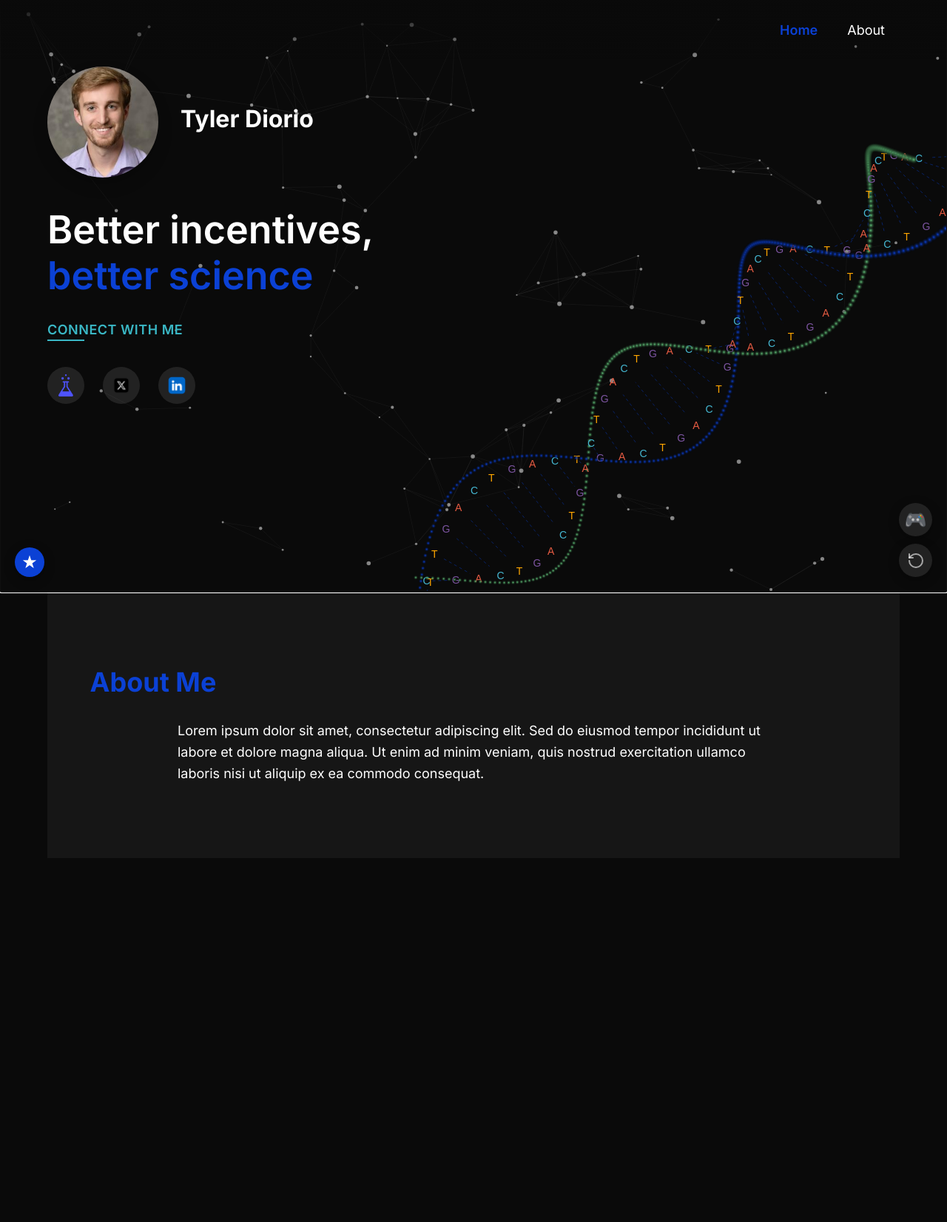
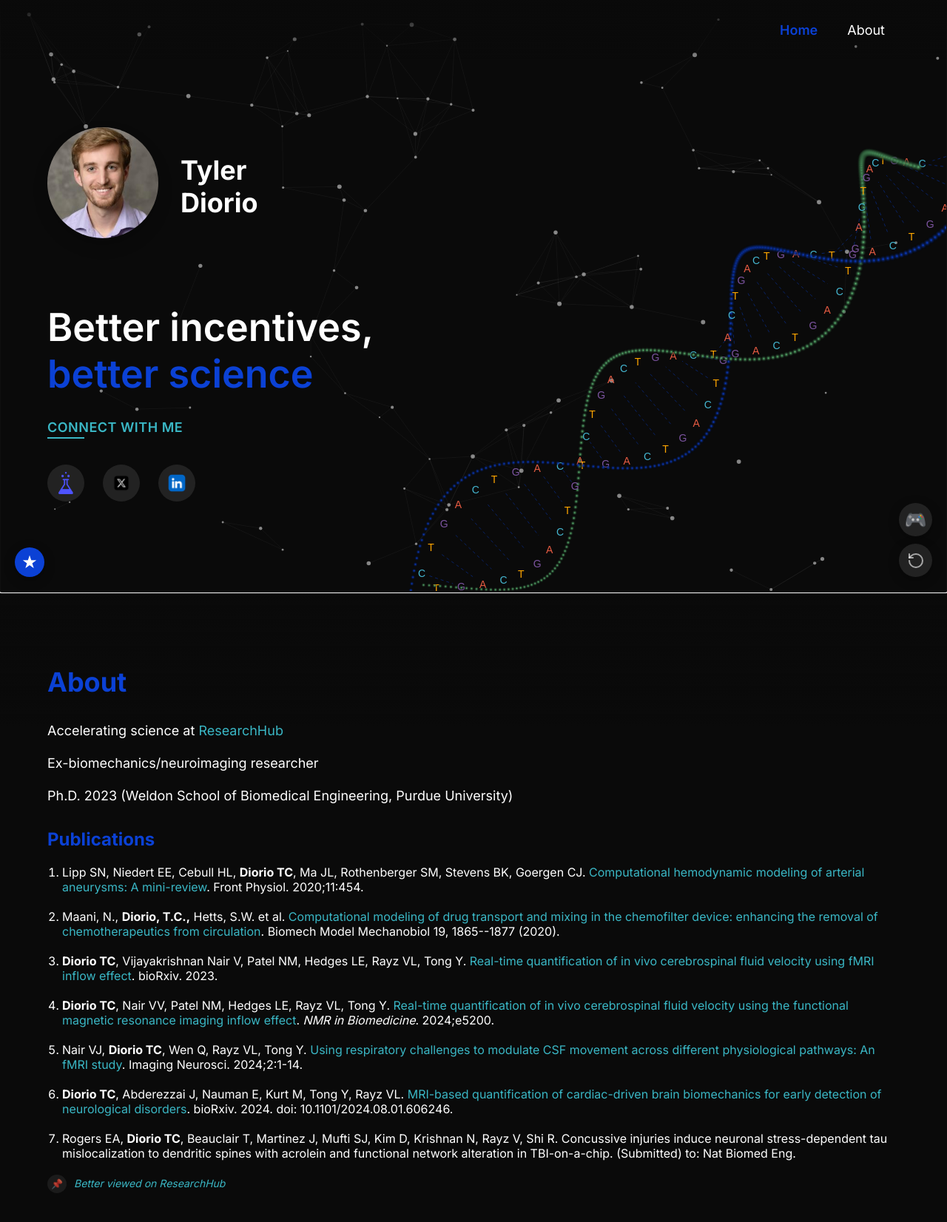
Before and after one commit to TylerDiorio/TylerDiorio.xyz, a plain HTML site: page index.html in a window 1280 px wide. Shown: the whole page at 74% size. Before the commit the page ends 1160 px from the top, so only its background shows below. Drawn offline with Linux system fonts and the light colour scheme; animation ran at ten frames a second; files whose address does not match are found by name.

Commit message:
Updated about page
Added about description, bio, outlinks, and publications. Also faded dna-animation to background behind about section

```diff
--- a/index.html
+++ b/index.html
@@ -3,11 +3,13 @@
 <head>
     <meta charset="UTF-8">
     <meta name="viewport" content="width=device-width, initial-scale=1.0">
-    <title>Tyler Diorio - Better incentives, better science</title>
+    <title>Tyler Diorio</title>
     <link rel="stylesheet" href="./styles/styles.css">
 </head>
 <body>
     <canvas id="dna-canvas"></canvas>
+
+    <div class="content-wrapper">
         <header>
             <nav>
                 <ul>
@@ -16,12 +18,16 @@
                 </ul>
             </nav>
         </header>
+
         <main>
-        <section id="home" class="section">
+            <section id="home">
                 <div class="content">
                     <div class="header-content">
                         <div class="profile-picture"></div>
-                    <h2 class="name">Tyler Diorio</h2>
+                        <h2 class="name">
+                            <span>Tyler</span><br>
+                            <span>Diorio</span>
+                        </h2>
                     </div>
                     <h1>
                         <span class="main-text">Better incentives,</span>
@@ -29,40 +35,75 @@
                     </h1>
                     <p class="connect-text">Connect with me</p>
                     <div class="social-links">
-                    <a href="https://www.researchhub.com" target="_blank" class="researchhub">
+                        <a href="https://www.researchhub.com/author/956713" class="researchhub" target="_blank">
                             <img src="./assets/logos/researchhub-logo-placeholder.png" alt="ResearchHub">
                         </a>
-                    <a href="https://twitter.com/TylerDiorio" target="_blank" class="twitter">
+                        <a href="https://twitter.com/TylerDiorio" class="twitter" target="_blank">
                             <img src="./assets/logos/twitter-placeholder.png" alt="Twitter">
                         </a>
-                    <a href="https://www.linkedin.com/in/tyler-diorio-351325aa/" target="_blank" class="linkedin">
+                        <a href="https://www.linkedin.com/in/tyler-diorio-351325aa/" class="linkedin" target="_blank">
                             <img src="./assets/logos/linkedin-placeholder.png" alt="LinkedIn">
                         </a>
                     </div>
                 </div>
             </section>
-        <section id="about" class="section">
-            <h2>About Me</h2>
-            <p>Lorem ipsum dolor sit amet, consectetur adipiscing elit. Sed do eiusmod tempor incididunt ut labore et dolore magna aliqua. Ut enim ad minim veniam, quis nostrud exercitation ullamco laboris nisi ut aliquip ex ea commodo consequat.</p>
+
+            <section id="about">
+                <h2>About</h2>
+                <p>Accelerating science at <a href="https://www.researchhub.com/author/956713" target="_blank">ResearchHub</a></p>
+                <p></p>
+                <p>Ex-biomechanics/neuroimaging researcher</p>
+                <p></p>
+                <p>Ph.D. 2023 (Weldon School of Biomedical Engineering, Purdue University)</p>
+
+                <h3>Publications</h3>
+                <ol>
+                    <li>
+                        <p2>Lipp SN, Niedert EE, Cebull HL, <strong>Diorio TC</strong>, Ma JL, Rothenberger SM, Stevens BK, Goergen CJ. <a href="https://www.researchhub.com/paper/1272688/computational-hemodynamic-modeling-of-arterial-aneurysms-a-mini-review" target="_blank">Computational hemodynamic modeling of arterial aneurysms: A mini-review</a>. Front Physiol. 2020;11:454.</p2>
+                    </li>
+                    <li>
+                        <p2>Maani, N., <strong>Diorio, T.C.,</strong> Hetts, S.W. et al. <a href="https://www.researchhub.com/paper/1272689/computational-modeling-of-drug-transport-and-mixing-in-the-chemofilter-device-enhancing-the-removal-of-chemotherapeutics-from-circulation" target="_blank">Computational modeling of drug transport and mixing in the chemofilter device: enhancing the removal of chemotherapeutics from circulation</a>. Biomech Model Mechanobiol 19, 1865--1877 (2020).</p2>
+                    </li>
+                    <li>
+                        <p2><strong>Diorio TC</strong>, Vijayakrishnan Nair V, Patel NM, Hedges LE, Rayz VL, Tong Y. <a href="https://www.researchhub.com/paper/1278109/estimation-of-in-vivo-cerebrospinal-fluid-velocity-using-fmri-inflow-effect" target="_blank">Real-time quantification of in vivo cerebrospinal fluid velocity using fMRI inflow effect</a>. bioRxiv. 2023.</p2>
+                    </li>
+                    <li>
+                        <p2><strong>Diorio TC</strong>,  Nair VV,  Patel NM,  Hedges LE,  Rayz VL,  Tong Y.  <a href="https://www.researchhub.com/paper/6688871/realtime-quantification-of-in-vivo-cerebrospinal-fluid-velocity-using-the-functional-magnetic-resonance-imaging-inflow-effect" target="_blank">Real-time quantification of in vivo cerebrospinal fluid velocity using the functional magnetic resonance imaging inflow effect</a>. <em>NMR in Biomedicine</em>. 2024;e5200.</p2>
+                    </li>
+                    <li>
+                        <p2>Nair VJ, <strong>Diorio TC</strong>, Wen Q, Rayz VL, Tong Y. <a href="https://www.researchhub.com/paper/6693930/using-respiratory-challenges-to-modulate-csf-movement-across-different-physiological-pathways-an-fmri-study" target="_blank">Using respiratory challenges to modulate CSF movement across different physiological pathways: An fMRI study</a>. Imaging Neurosci. 2024;2:1-14.</p>
+                    </li>
+                    <li>
+                        <p2><strong>Diorio TC</strong>, Abderezzai J, Nauman E, Kurt M, Tong Y, Rayz VL. <a href="https://www.researchhub.com/paper/6695069/mri-based-quantification-of-cardiac-driven-brain-biomechanics-for-early-detection-of-neurological-disorders" target="_blank">MRI-based quantification of cardiac-driven brain biomechanics for early detection of neurological disorders</a>. bioRxiv. 2024. doi: 10.1101/2024.08.01.606246.</p2>
+                    </li>
+                    <li>
+                        <p2>Rogers EA, <strong>Diorio TC</strong>, Beauclair T, Martinez J, Mufti SJ, Kim D, Krishnan N, Rayz V, Shi R. Concussive injuries induce neuronal stress-dependent tau mislocalization to dendritic spines with acrolein and functional network alteration in TBI-on-a-chip. (Submitted) to: Nat Biomed Eng.</p2>
+                    </li>
+                </ol>
+                <span class="info-icon">📌</span><p3><i><a href="https://www.researchhub.com/author/956713" target="_blank">Better viewed on ResearchHub</a></i></p3>
             </section>
         </main>
+    </div>
+
     <button class="easter-egg-toggle">★</button>
     <div class="easter-egg-hint-box">
+        <button class="close-button">×</button>
         <p class="question"></p>
         <input type="text" class="answer-input" placeholder="Enter your answer">
-        <button class="close-button">×</button>
     </div>
     <div class="easter-egg-preview">
+        <button class="close-button">×</button>
         <p class="question"></p>
         <input type="text" class="answer-input" placeholder="Enter your answer">
-        <button class="close-button">×</button>
     </div>
+
     <button class="reset-view-button">
         <svg xmlns="http://www.w3.org/2000/svg" width="24" height="24" viewBox="0 0 24 24" fill="none" stroke="currentColor" stroke-width="2" stroke-linecap="round" stroke-linejoin="round">
             <path d="M3 12a9 9 0 1 0 9-9 9.75 9.75 0 0 0-6.74 2.74L3 8"></path>
             <path d="M3 3v5h5"></path>
         </svg>
     </button>
+
     <button class="controls-toggle">🎮</button>
     <div class="dna-controls">
         <div class="dna-control" data-key="Q" data-tooltip="Rotate DNA Left">Q</div>
@@ -72,6 +113,7 @@
         <div class="dna-control" data-key="S" data-tooltip="Move DNA Down">S</div>
         <div class="dna-control" data-key="D" data-tooltip="Move DNA Right">D</div>
     </div>
+
     <script type="module" src="./scripts/script.js"></script>
 </body>
 </html>
--- a/scripts/dna-animation.js
+++ b/scripts/dna-animation.js
@@ -37,14 +37,16 @@ function initCanvas() {
     canvas = document.getElementById('dna-canvas');
     if (!canvas) {
         console.error('Canvas element not found');
-        return;
+        return false;
     }
     ctx = canvas.getContext('2d');
     resizeCanvas();
     window.addEventListener('resize', debounce(resizeCanvas, 250));
+    return true;
 }
 
 function resizeCanvas() {
+    if (!canvas) return;
     canvas.width = window.innerWidth;
     canvas.height = window.innerHeight;
     updateDNAParameters();
--- a/styles/styles.css
+++ b/styles/styles.css
@@ -27,6 +27,21 @@ body {
     flex-direction: column;
     position: relative;
     overflow-x: hidden;
+}
+
+#dna-canvas {
+    position: fixed;
+    top: 0;
+    left: 0;
+    width: 100vw;
+    height: 100vh;
+    z-index: -1;
+}
+
+.content-wrapper {
+    position: relative;
+    z-index: 1;
+    min-height: 100vh;
 }
 
 header {
@@ -73,24 +88,19 @@ main {
     flex-grow: 1;
     display: flex;
     flex-direction: column;
-    padding: 0 5%;
-    position: relative;
-    z-index: 1;
 }
 
 #home {
+    min-height: 100vh;
     display: flex;
-    justify-content: space-between;
-    align-items: flex-start;
-    width: 100%;
-    height: 100vh;
-    padding-top: calc(var(--nav-height) + 10px);
+    justify-content: flex-start;
+    align-items: center;
+    padding: calc(var(--nav-height) + 20px) 5% 50px;
+    position: relative;
 }
 
 .content {
     max-width: 50%;
-    display: flex;
-    flex-direction: column;
 }
 
 .header-content {
@@ -107,6 +117,7 @@ main {
     background-position: center;
     border-radius: 50%;
     margin-right: 30px;
+    margin-bottom: 50px;
     box-shadow: 0 10px 20px rgba(0, 0, 0, 0.2);
     transition: transform 0.3s ease, box-shadow 0.3s ease;
 }
@@ -117,9 +128,9 @@ main {
 }
 
 .content h2.name {
-    font-size: 32px;
+    font-size: 36px;
     color: var(--text-color);
-    margin-bottom: 10px;
+    margin-bottom: 40px;
     font-weight: 700;
 }
 
@@ -208,18 +219,11 @@ main {
     transition: opacity 0.3s ease;
 }
 
-#dna-canvas {
-    position: fixed;
-    top: 0;
-    left: 0;
-    width: 100%;
-    height: 100%;
-    z-index: -1;
-}
-
 #about {
     padding: 100px 5%;
-    background-color: rgba(255, 255, 255, 0.05);
+    background: linear-gradient(to bottom, rgba(10,10,10,0) 0%, var(--bg-color) 20%);
+    position: relative;
+    z-index: 2;
 }
 
 #about h2 {
@@ -228,12 +232,62 @@ main {
     color: var(--accent-color);
 }
 
+#about h3 {
+    font-size: 24px;
+    margin: 30px 0 20px;
+    color: var(--accent-color);
+}
+
 #about p {
     font-size: 18px;
     line-height: 1.6;
-    max-width: 800px;
-    margin: 0 auto;
+    margin-bottom: 15px;
     color: var(--text-color);
+}
+
+#about ol {
+    padding-left: 20px;
+    margin-top: 20px;
+}
+
+#about li {
+    margin-bottom: 20px;
+}
+
+#about a {
+    color: var(--secondary-color);
+    text-decoration: none;
+    transition: color 0.3s ease;
+}
+
+#about a:hover {
+    color: var(--secondary-color);
+    text-decoration: underline;
+}
+
+#about p3 {
+    font-size: 14px;
+    line-height: 1.6;
+    margin-bottom: 15px;
+    color: var(--text-controls-color);
+}
+
+#about p3:hover {
+    color: var(--secondary-color);
+    text-decoration: underline;
+    cursor: help;             /* Change cursor to indicate it's an info icon */
+}
+.info-icon {
+    content: '📌';
+    font-weight: bold;        /* Make it bold for better emphasis */
+    background-color: var(--soft-bg);/* Optional: light background for visibility */
+    color: #007BFF;           /* Optional: blue color for emphasis (like an info button) */
+    opacity: 0.7;
+    border-radius: 50%;       /* Make it circular */
+    padding: 5px 5px;         /* Adjust size and padding */
+    font-size: 0.8em;         /* Adjust size as needed */
+    cursor: help;             /* Change cursor to indicate it's an info icon */
+    margin-right: 10px;        /* Add some space between the icon and text */
 }
 
 .easter-egg-toggle {
@@ -351,7 +405,6 @@ main {
     font-weight: bold;
 }
 
-/* Add this new rule */
 .easter-egg-hint-box.correct .answer-input,
 .easter-egg-preview.correct .answer-input {
     color: transparent;
@@ -542,11 +595,7 @@ main {
 
 @media (max-width: 768px) {
     #home {
-        flex-direction: column;
-        justify-content: center;
-        align-items: center;
-        text-align: center;
-        padding-top: var(--nav-height);
+        padding-top: calc(var(--nav-height) + 50px);
     }
 
     .content {
@@ -577,6 +626,22 @@ main {
 
     .social-links {
         justify-content: center;
+    }
+
+    #about {
+        padding: 50px 5%;
+    }
+
+    #about h2 {
+        font-size: 28px;
+    }
+
+    #about h3 {
+        font-size: 22px;
+    }
+
+    #about p, #about li {
+        font-size: 16px;
     }
 
     .easter-egg-hint-box,
```
Lines whose indentation alone changed are shown as unchanged.
